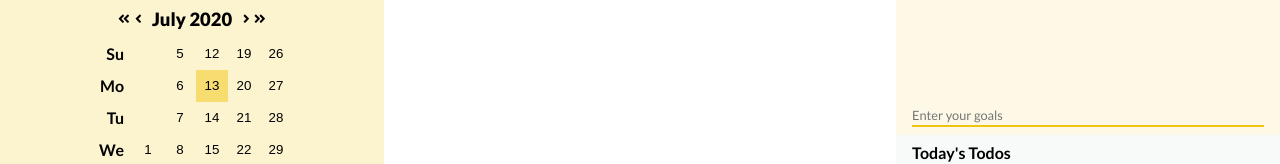
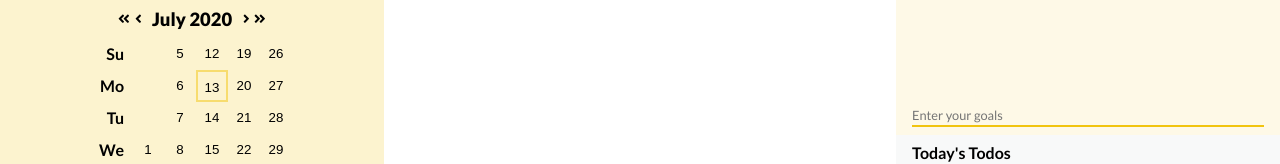
Before and after one commit to jnguyen9763/notetaker, a React (Create React App) app: page / in a window 1280 px wide. Shown: the part 265-429 px from the top of the page. Built offline with nearby package versions, Linux system fonts and the light colour scheme.

Commit message:
added indicator for if a date has data

```diff
--- a/src/components/App/App.js
+++ b/src/components/App/App.js
@@ -40,9 +40,13 @@ export default function App() {
     saveToLS(KEY, dataTable);
   }, [dateKey, dataNote, dataGoals, dataTodos]);
 
+  const containsData = date => {
+    return dataTable.hasOwnProperty(date);
+  }
+
   return (
     <div className={styles.App}>
-      <Calendar setDateKey={setDateKey} />
+      <Calendar setDateKey={setDateKey} containsData={containsData} />
       <Notes dataNote={dataNote} setDataNote={setDataNote} />
       <div className={styles.lists}>
         <Goals dataGoals={dataGoals} setDataGoals={setDataGoals} />
--- a/src/components/Calendar/Calendar.js
+++ b/src/components/Calendar/Calendar.js
@@ -17,7 +17,7 @@ import { faAngleRight, faAngleDoubleRight, faAngleLeft, faAngleDoubleLeft } from
 		Show todays
 */
 
-export default function Calendar({ setDateKey }) {
+export default function Calendar({ setDateKey, containsData }) {
 	const [date, setDate] = useState('');
 	const [month, setMonth] = useState('');
 	const [year, setYear] = useState(0);
@@ -52,7 +52,7 @@ export default function Calendar({ setDateKey }) {
 		if (today > numDays) setToday(numDays);
 		// communicate to App
 		setDateKey(thisDate.toString());
-	}, [year, month, today, setDateKey])
+	}, [year, month, today, setDateKey]);
 
 	const renderDays = () => {
 		const numWeeks = weekCount();
@@ -66,7 +66,8 @@ export default function Calendar({ setDateKey }) {
 					continue;
 				}
 				let style = [styles.day]
-				if (currDay === today) style.push(styles.today)
+				if (currDay === today) style.push(styles.today);
+				if (containsData(new Date(year, month, currDay).toString())) style.push(styles.containsData);
 				week.push(<button
 					id={currDay}
 					className={style.join(' ')}
--- a/src/components/Calendar/Calendar.module.css
+++ b/src/components/Calendar/Calendar.module.css
@@ -58,8 +58,13 @@ button {
 	background-color: #FEF9E7;
 }
 
+.containsData {
+	background-color: #F9E79F;
+}
+
 .today {
-	background-color: #F7DC6F !important;
+	border: #F7DC6F 2px solid;
+	background-color: #FCF3CF;
 }
 
 /* Small devices (landscape phones, less than 768px) */
```
